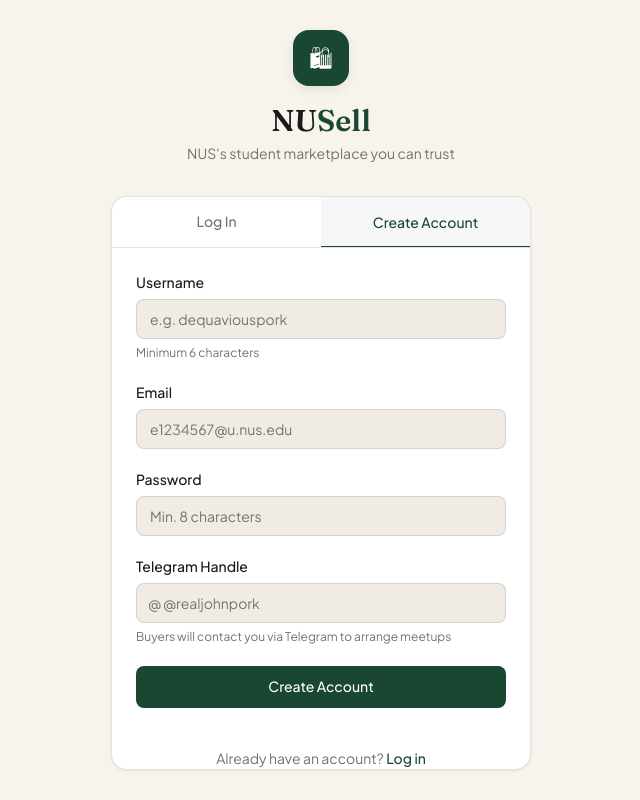
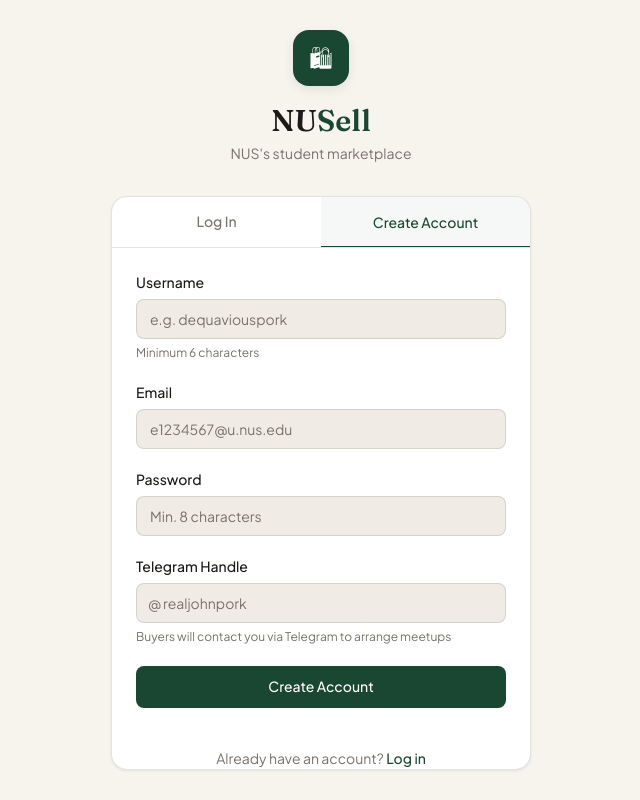
Before and after one commit to karaawq/NUSell, a React (Create React App) app in the folder client/: page /register in a window 1280 px wide. Shown: the whole page, without its empty margins (319-959 px from the left). Built offline with nearby package versions, Linux system fonts and the light colour scheme.

Commit message:
minor display changes

```diff
--- a/client/src/pages/login.js
+++ b/client/src/pages/login.js
@@ -33,7 +33,7 @@ export default function Login() {
         <div className="ns-auth-logo">
           <div className="ns-auth-logo-icon">🛍</div>
           <h1>NU<span style={{ color: 'var(--c-primary)' }}>Sell</span></h1>
-          <p>NUS's student marketplace you can trust</p>
+          <p>NUS's student marketplacet</p>
         </div>
 
         <div className="ns-card">
--- a/client/src/pages/register.js
+++ b/client/src/pages/register.js
@@ -33,7 +33,7 @@ export default function Register() {
         <div className="ns-auth-logo">
           <div className="ns-auth-logo-icon">🛍</div>
           <h1>NU<span style={{ color: 'var(--c-primary)' }}>Sell</span></h1>
-          <p>NUS's student marketplace you can trust</p>
+          <p>NUS's student marketplace</p>
         </div>
 
         <div className="ns-card">
@@ -70,7 +70,7 @@ export default function Register() {
               <label className="ns-label">Telegram Handle</label>
               <div className="ns-input-prefix">
                 <span className="ns-prefix">@</span>
-                <input className="ns-input" type="text" value={form.telegram} onChange={e => setForm(f => ({ ...f, telegram: e.target.value.replace(/^@/, '') }))} placeholder="@realjohnpork" />
+                <input className="ns-input" type="text" value={form.telegram} onChange={e => setForm(f => ({ ...f, telegram: e.target.value.replace(/^@/, '') }))} placeholder="realjohnpork" />
               </div>
               <p className="ns-hint">Buyers will contact you via Telegram to arrange meetups</p>
             </div>
```
